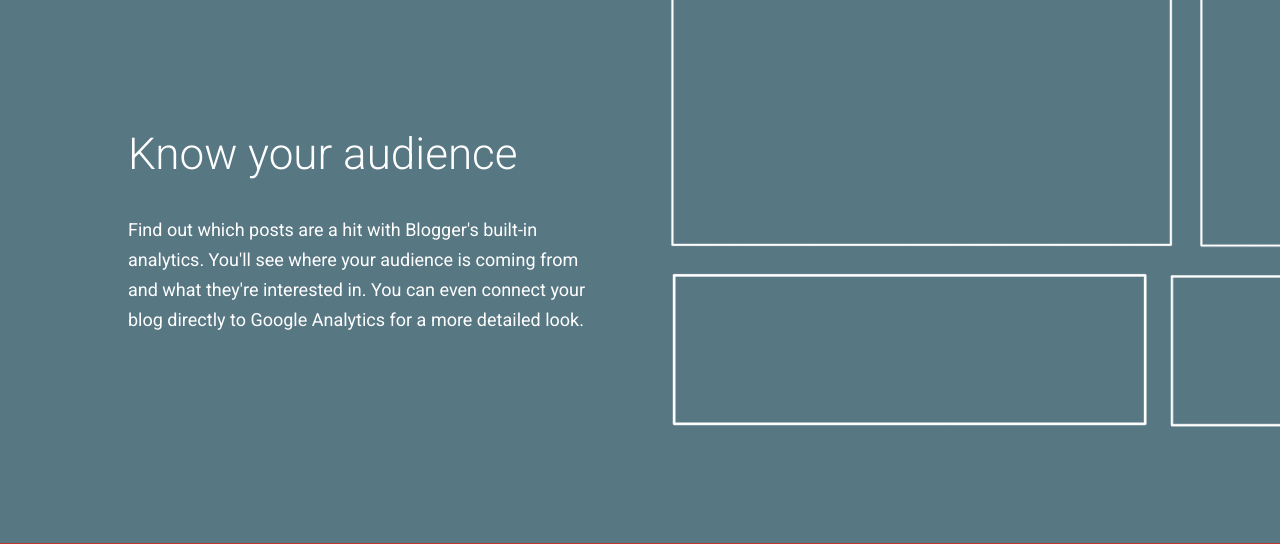
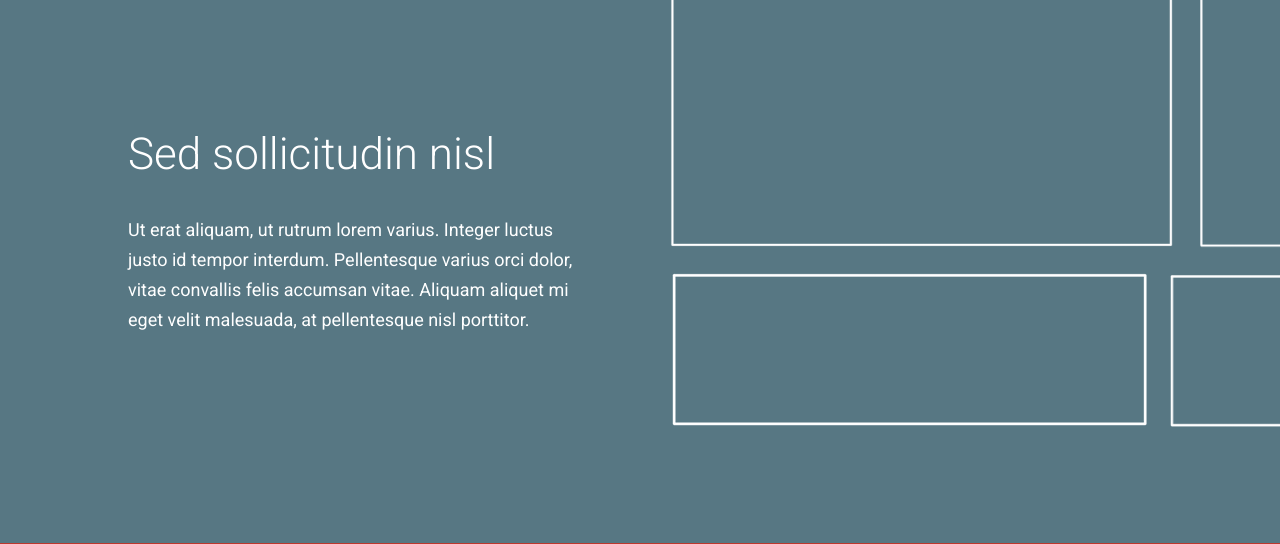
Before and after one commit to d-baublys/blogger_clone, a Django app: page / in a window 1280 px wide. Shown: the part 2817-3361 px from the top of the page. Run offline with Django 5.2, Linux system fonts and the light colour scheme.

Commit message:
refactor: replace main section text, and head titles and descriptions with lorem ipsum

```diff
--- a/clone_site/templates/home.html
+++ b/clone_site/templates/home.html
@@ -1,15 +1,15 @@
 <!DOCTYPE html>
 <html class lang="en">
     <head>
-        <title>Blogger.com - Create a unique and beautiful blog easily.</title>
+        <title>dBlogger.com - Lorem ipsum dolor sit amet.</title>
         <meta charset="UTF-8">
         <meta name="viewport" content="width=device-width, initial-scale=1">
-        <meta name="description" content="Publish your passions your way. Whether you’d like to share your knowledge, experiences or the latest news, create a unique and beautiful blog">
+        <meta name="description" content="Lorem ipsum dolor sit amet. Curabitur sit amet elementum sem. Nunc ac ipsum sed metus porta maximus in a quam.">
         <meta name="author" content="DB">
-        <meta property="og:title" content="Blogger.com - Create a unique and beautiful blog easily.">
-        <meta property="og:description" content="Publish your passions your way. Whether you’d like to share your knowledge, experiences or the latest news, create a unique and beautiful blog">
+        <meta property="og:title" content="dBlogger.com - Lorem ipsum dolor sit amet.">
+        <meta property="og:description" content="Lorem ipsum dolor sit amet. Curabitur sit amet elementum sem. Nunc ac ipsum sed metus porta maximus in a quam.">
         <meta property="og:image" content="">
-        <meta property="og:url" content="https://www.blogger.com">
+        <meta property="og:url" content="https://www.dblogger.com">
         <meta property="og:type" content="article">
         <meta http-equiv="X-UA-Compatible" content="IE=Edge">
         {% load static %}
@@ -53,7 +53,7 @@
                         <span>Sign in</span>
                     </a>
                     <a href="/go/createyourblog" class="create-blog button-header">
-                        <span>Create your blog</span>
+                        <span>Create a blog</span>
                     </a>
                 </div>
             </div>
@@ -62,9 +62,9 @@
         <main id="maincontent">
             <section class="section publish" tabindex="0">
                 <header class="publish-header">
-                    <h2>Publish your passions, your way</h2>
-                    <p>Create a unique and beautiful blog easily.</p>
-                    <a href="/go/createyourblog" class="create-blog button-publish">Create your blog</a>
+                    <h2>Lorem ipsum dolor sit amet</h2>
+                    <p>Suspendisse lacinia condimentum aliquet.</p>
+                    <a href="/go/createyourblog" class="create-blog button-publish">Create a blog</a>
                 </header>
                 <div class="publish-background">
                     <div class="theme js-theme green">
@@ -397,11 +397,11 @@
             <section class="section choose-design" id="choose-design" tabindex="0">
                 <header>
                     <div>
-                        <h2>Choose the perfect design</h2>
+                        <h2>Ut ac est ac orci fermentum</h2>
                         <p>
-                            Create a beautiful blog that fits your style. Choose from a selection of easy-to-use
-                            templates - all with flexible layouts and hundreds of background images - or design
-                            something new.
+                            Aliquam eget in orci. Phasellus eget nisi sed augue consectetur euismod non in tortor.
+                            Donec risus sapien, sagittis ut est vel, interdum ullamcorper metus. Proin bibendum ornare
+                            nunc sit amet pharetra.
                         </p>
                     </div>
                 </header>
@@ -450,10 +450,10 @@
             <section class="section free-domain" tabindex="0">
                 <header>
                     <div>
-                        <h2> Get a domain </h2>
+                        <h2>Suspendisse est tortor</h2>
                         <p>
-                            Give your blog the perfect home. Get a blogspot.com domain or buy a custom domain with
-                            just a few clicks.
+                            Consectetur adipiscing elit. Cras porttitor sapien vel convallis posuere. Morbi eget
+                            vehicula est, eget placerat erat.
                         </p>
                     </div>
                 </header>
@@ -515,10 +515,11 @@
             <section class="section earn-money">
                 <header>
                     <div>
-                        <h2> Earn money </h2>
+                        <h2>Etiam eget</h2>
                         <p>
-                            Get paid for your hard work. Google AdSense can automatically display relevant targeted
-                            ads on your blog so that you can earn income by posting about your passion.
+                            Lacinia leo. Mauris scelerisque, ligula et semper aliquet, lacus libero gravida eros, et
+                            cursus arcu nibh et eros. Sed feugiat sapien sit amet metus laoreet, vestibulum blandit
+                            urna faucibus.
                         </p>
                     </div>
                 </header>
@@ -580,11 +581,11 @@
             <section class="section know-your-audience " tabindex="0">
                 <header>
                     <div>
-                        <h2>Know your audience</h2>
+                        <h2>Sed sollicitudin nisl</h2>
                         <p>
-                            Find out which posts are a hit with Blogger's built-in analytics. You'll see where your
-                            audience is coming from and what they're interested in. You can even connect your blog
-                            directly to Google Analytics for a more detailed look.
+                            Ut erat aliquam, ut rutrum lorem varius. Integer luctus justo id tempor interdum.
+                            Pellentesque varius orci dolor, vitae convallis felis accumsan vitae. Aliquam aliquet mi
+                            eget velit malesuada, at pellentesque nisl porttitor.
                         </p>
                     </div>
                 </header>
@@ -650,10 +651,10 @@
             <section class="section memories" tabindex="0">
                 <header>
                     <div>
-                        <h2>Hang on to your memories</h2>
+                        <h2>Sed urna lacus, lacinia at interdum vel</h2>
                         <p>
-                            Save the moments that matter. Blogger lets you safely store thousands of posts, photos,
-                            and more with Google.
+                            Commodo vel ex. Aliquam placerat velit tempus arcu luctus finibus. Donec dapibus, libero id
+                            eleifend sollicitudin
                         </p>
                     </div>
                 </header>
@@ -701,13 +702,12 @@
             </section>
             <section class="section millions" tabindex="0">
                 <header class="millions-header">
-                    <h2>Join millions of others</h2>
+                    <h2>Orci arcu ullamcorper augue</h2>
                     <p>
-                        Whether sharing your expertise, breaking news, or whatever's on your mind, you're in good
-                        company on Blogger. Sign up to discover why millions of people have published their passions
-                        here.
+                        Sed tempus ipsum risus sed ante. Curabitur sit amet elementum sem. Nunc ac ipsum sed metus
+                        porta maximus in a quam. Duis eleifend rhoncus accumsan. Integer vel ullamcorper.
                     </p>
-                    <a href="/go/createyourblog" class="create-blog dark button-millions">Create your blog</a>
+                    <a href="/go/createyourblog" class="create-blog dark button-millions">Create a blog</a>
                 </header>
                 <div class="background millions-background">
                     <div class="millions-map"></div>
@@ -722,16 +722,16 @@
                         <h3>Help</h3>
                     </li>
                     <li>
-                        <a href="/go/helpcenter" target="_blank" class="ga-footer" data-track="Help Center">Help
+                        <a href="/go/helpcenter" target="_blank" class="ga-footer">Help
                             Center
                         </a>
                     </li>
                     <li>
-                        <a href="/go/helpforum" target="_blank" class="ga-footer" data-track="Help Forum">Help Forum
+                        <a href="/go/helpforum" target="_blank" class="ga-footer">Help Forum
                         </a>
                     </li>
                     <li>
-                        <a href="/go/tutorials" target="_blank" class="ga-footer" data-track="Video Tutorials">Video
+                        <a href="/go/tutorials" target="_blank" class="ga-footer">Video
                         Tutorials</a>
                     </li>
                 </ul>
@@ -740,7 +740,7 @@
                         <h3>Community</h3>
                     </li>
                     <li>
-                        <a href="/go/buzz" target="_blank" class="ga-footer" data-track="Blogger Buzz">Blogger Buzz
+                        <a href="/go/news" target="_blank" class="ga-footer">Tips & News
                         </a>
                     </li>
                 </ul>
@@ -749,11 +749,11 @@
                         <h3>Developers</h3>
                     </li>
                     <li>
-                        <a href="/go/devapi" target="_blank" class="ga-footer" data-track="Blogger API">Blogger API
+                        <a href="/go/devapi" target="_blank" class="ga-footer">Developer API
                         </a>
                     </li>
                     <li>
-                        <a href="/go/devforum" target="_blank" class="ga-footer" data-track="Developer Forum">
+                        <a href="/go/devforum" target="_blank" class="ga-footer">
                         Developer Forum</a>
                     </li>
                 </ul>
@@ -762,22 +762,22 @@
             <section class="meta">
                 <ul>
                     <li>
-                        <a href="/go/terms" target="_blank" class="ga-footer" data-track="Terms of Service">Terms of
+                        <a href="/go/terms" target="_blank" class="ga-footer">Terms of
                         Service</a>
                     </li>
                     <li>
-                        <a href="/go/privacy" target="_blank" class="ga-footer" data-track="Privacy">Privacy</a>
+                        <a href="/go/privacy" target="_blank" class="ga-footer">Privacy</a>
                     </li>
                     <li>
-                        <a href="/go/contentpolicy" target="_blank" class="ga-footer" data-track="Content Policy">
+                        <a href="/go/contentpolicy" target="_blank" class="ga-footer">
                         Content Policy</a>
                     </li>
                 </ul>
                 <div>
                     <select name class="js-language-switch ga-language-switch language-switch" id="language-switch">
                         <option value="?hl=en">English</option>
-                        <option value="?hl=en">English 1</option>
-                        <option value="?hl=en">English 2</option>
+                        <option value="?hl=en">...</option>
+                        <option value="?hl=en">...</option>
                     </select>
                 </div>
             </section>
```
